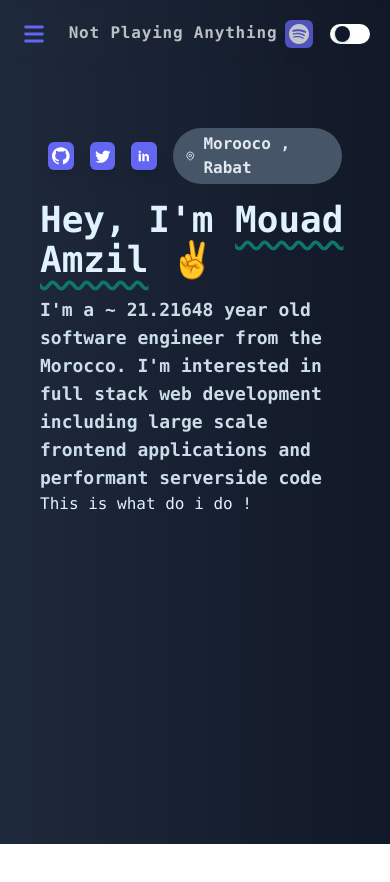
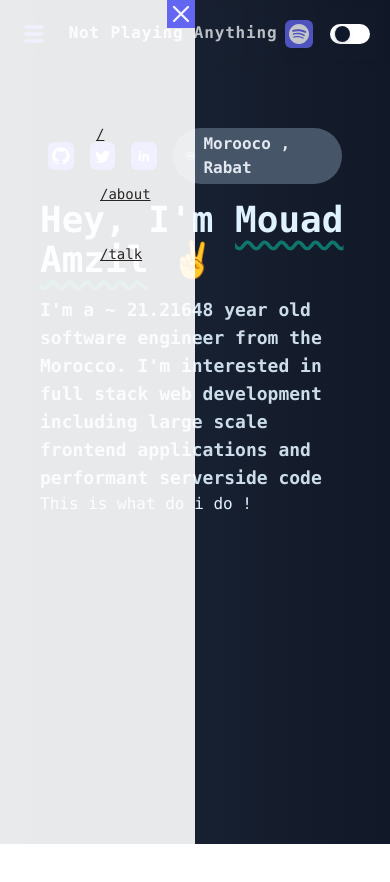
Before and after one commit to MouadAmzil/Portfolio, a React (Create React App) app: page / in a window 390 px wide. Both pictures are taken after a click on the element 34 px from the left and 34 px from the top of the page. Shown: the top 882 px of the page. Before the commit the page ends 844 px from the top, so only its background shows below. Built offline with nearby package versions, Linux system fonts and the light colour scheme; the HTML template or start-up script is replaced by a standard one.

Commit message:
add responsive navbar for small screen

```diff
--- a/src/component/Header.jsx
+++ b/src/component/Header.jsx
@@ -8,38 +8,22 @@
       ? _html.classList.remove("dark")
       : _html.classList.add("dark");
   };
+  const ShowNav = () => {
+    document.getElementById("togglenav").classList.add("nav-in-sm-screen"); //ulInSmallScreen
+    document.getElementById("ul_nav").classList.add("ulInSmallScreen"); //ulInSmallScreen
+    document.querySelector("#togglenav div").classList.remove("hidden");
+    document.querySelector("#togglenav div").classList.add("flex");
+  };
+  const RemoveNav = () => {
+    document.getElementById("togglenav").classList.remove("nav-in-sm-screen"); //ulInSmallScreen
+    document.getElementById("ul_nav").classList.remove("ulInSmallScreen"); //ulInSmallScreen
+    document.querySelector("#togglenav div").classList.remove("flex");
+    document.querySelector("#togglenav div").classList.add("hidden");
+  };
 
   return (
     <div className="fucking-navbar">
-      <div className="text-sm hidden md:flex ">
-        <ul className="flex font-mono space-x-1 underline">
-          <li className="">
-            <Link
-              className="hover:bg-slate-900 rounded-full py-3 md:px-4"
-              to="/"
-            >
-              /
-            </Link>
-          </li>
-          <li>
-            <Link
-              className="hover:bg-slate-900 rounded-full py-3 md:px-4"
-              to="/about"
-            >
-              /about
-            </Link>
-          </li>
-          <li>
-            <Link
-              className="hover:bg-slate-900 rounded-full py-3 md:px-4"
-              to="/talk"
-            >
-              /talk
-            </Link>
-          </li>
-        </ul>
-      </div>
-      <div className="md:hidden">
+      <div className="md:hidden cursor-pointer" onClick={ShowNav}>
         <svg
           xmlns="http://www.w3.org/2000/svg"
           className="h-7 w-7"
@@ -53,6 +37,54 @@
             fill="#6366f1"
           />
         </svg>
+      </div>
+      <div id="togglenav" className="text-sm md:flex">
+        {/* TODO: This for close nav in small screen */}
+        <div className="hidden justify-end md:hidden" onClick={RemoveNav}>
+          <svg
+            xmlns="http://www.w3.org/2000/svg"
+            className="h-7 w-7 bg-indigo-500 cursor-pointer text-slate-100"
+            fill="none"
+            viewBox="0 0 24 24"
+            stroke="currentColor"
+          >
+            <path
+              strokeLinecap="round"
+              strokeLinejoin="round"
+              strokeWidth={2}
+              d="M6 18L18 6M6 6l12 12"
+            />
+          </svg>
+        </div>
+        <ul
+          className="hidden md:flex font-mono space-x-1 underline"
+          id="ul_nav"
+        >
+          <li className="blur-none">
+            <Link
+              className="md:hover:bg-slate-900 rounded-full py-3 md:px-4"
+              to="/"
+            >
+              /
+            </Link>
+          </li>
+          <li>
+            <Link
+              className="md:hover:bg-slate-900 rounded-full py-3 md:px-4"
+              to="/about"
+            >
+              /about
+            </Link>
+          </li>
+          <li>
+            <Link
+              className="md:hover:bg-slate-900 rounded-full py-3 md:px-4"
+              to="/talk"
+            >
+              /talk
+            </Link>
+          </li>
+        </ul>
       </div>
       <div className="flex justify-end items-center  ">
         <div className="font-mono font-bold dark:text-gray-100 opacity-75 hover:opacity-100 capitalize py- rounded-full">
--- a/src/index.css
+++ b/src/index.css
@@ -16,9 +16,21 @@
 }
 
 .fucking-navbar{
-    @apply py-5 px-5 z-50 backdrop-blur-sm w-full md:bg-transparent flex justify-between items-center
+    @apply py-5 px-5 z-30 backdrop-blur-sm w-full md:bg-transparent flex justify-between items-center
     lg:px-52 md:px-20 md:py-10  fixed md:static
 
 }
+.nav-in-sm-screen{
+    @apply transition duration-300 ease-in-out inline-block absolute md:static top-0 left-0 backdrop-opacity-90 bg-white/90 w-2/4 md:w-auto z-50 md:p-0  h-screen md:h-auto
+}
+
+.ulInSmallScreen{
+    @apply transition duration-300 ease-in-out inline-block space-y-10 dark:text-stone-800 p-24
+}
+
+body{
+    height: 20000px;
+}
+
 
 /* ~ lable > div.toggle-dot */
```
